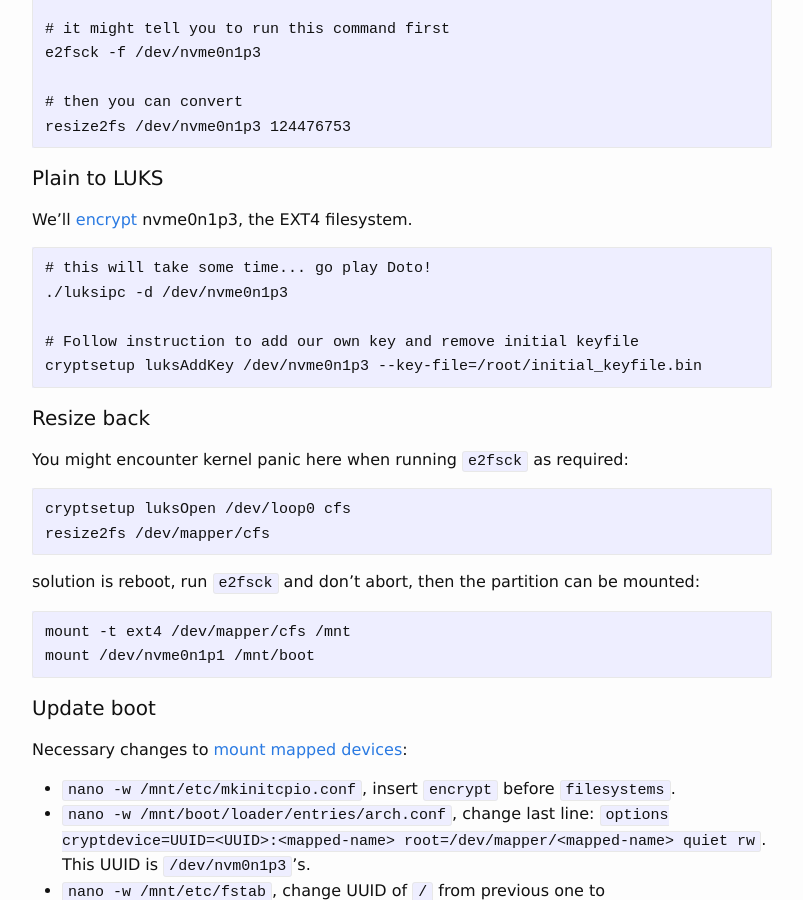
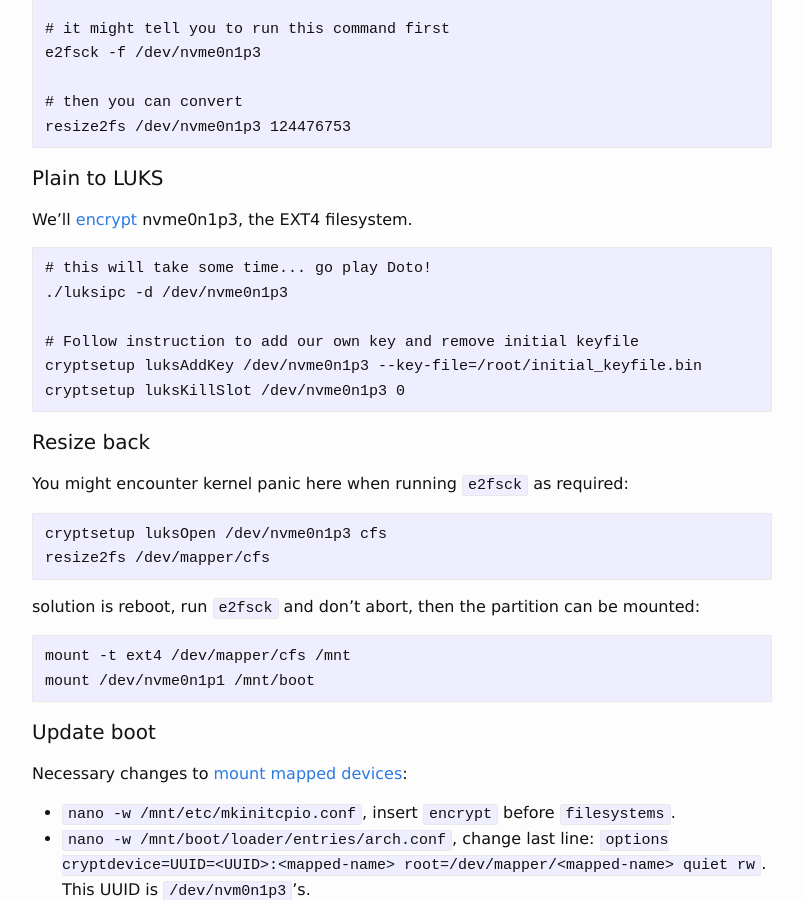
Before and after one commit to ahxxm/ahxxm.github.io, a Jekyll site: the page built from _posts/2016-04-19-arch-xps-9550.md, in a window 1280 px wide and 900 px high, scrolled down 13366 px. Shown: the whole window, without its empty margins (238-1041 px from the left). Built offline with Jekyll 4.4.1, drawn with Linux system fonts in a browser that asks for light colours.

Commit message:
add missing command

```diff
--- a/_posts/2016-04-19-arch-xps-9550.md
+++ b/_posts/2016-04-19-arch-xps-9550.md
@@ -584,12 +584,13 @@ We'll [encrypt](http://www.johannes-bauer.com/linux/luksipc/#anchor09) nvme0n1p3
 
     # Follow instruction to add our own key and remove initial keyfile
     cryptsetup luksAddKey /dev/nvme0n1p3 --key-file=/root/initial_keyfile.bin
+    cryptsetup luksKillSlot /dev/nvme0n1p3 0
 
 #### Resize back
 
 You might encounter kernel panic here when running `e2fsck` as required:
 
-    cryptsetup luksOpen /dev/loop0 cfs
+    cryptsetup luksOpen /dev/nvme0n1p3 cfs
     resize2fs /dev/mapper/cfs
 
 solution is reboot, run `e2fsck` and don't abort, then the partition can be mounted:
```
